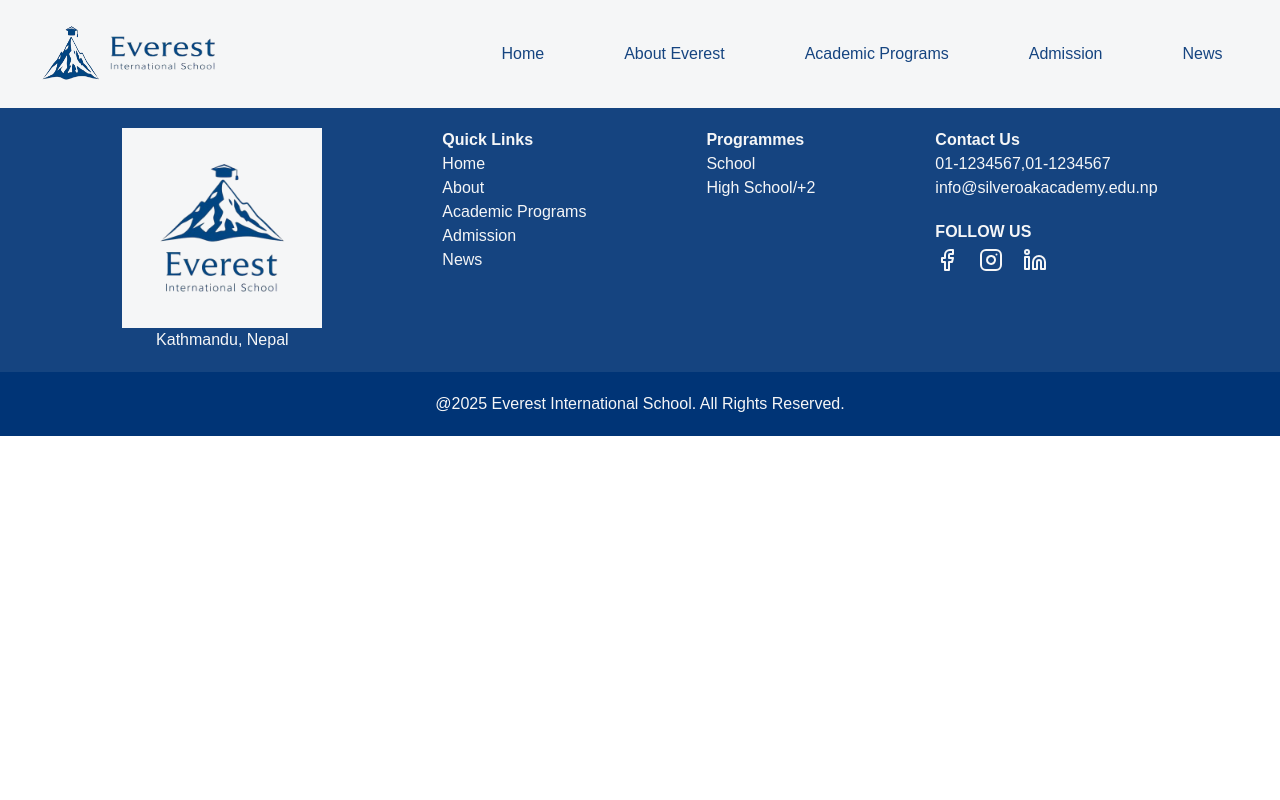
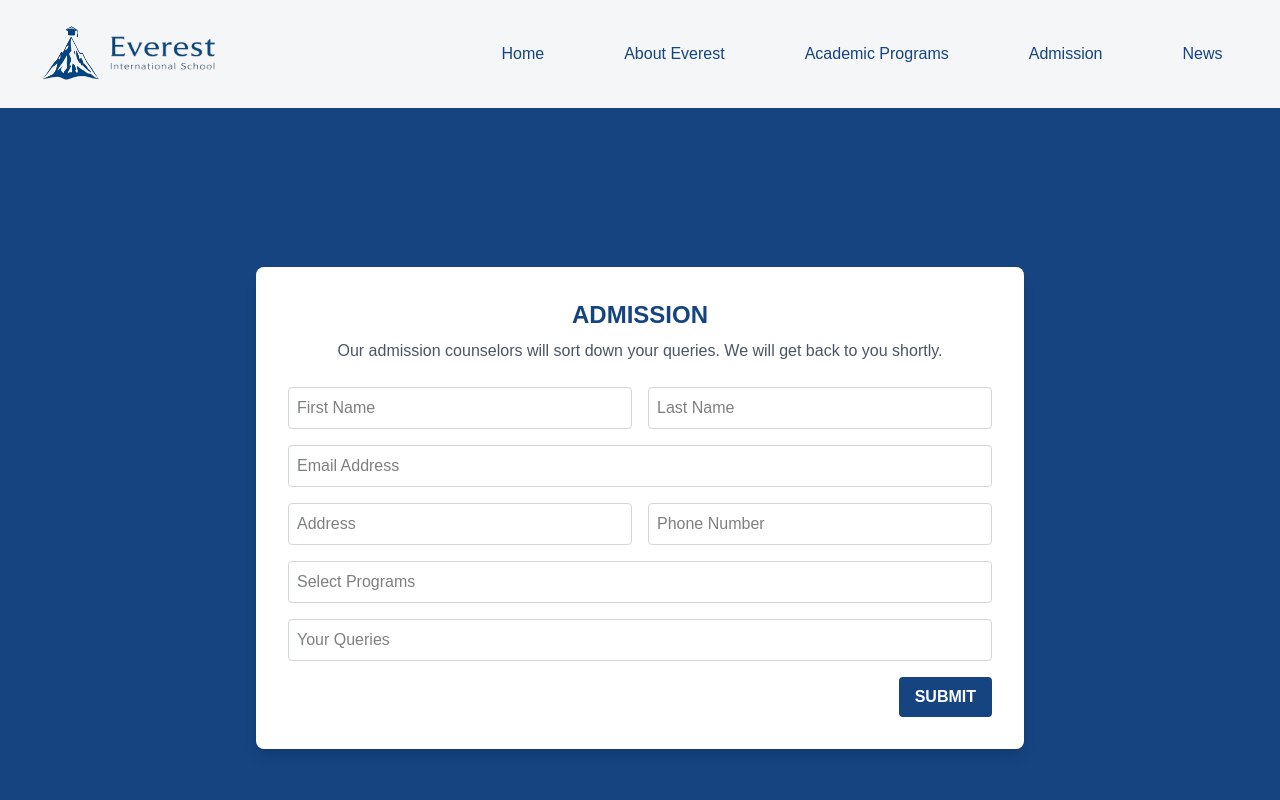
Before and after one commit to riyaz-soni5/School-College-Management-Website, a React (Vite) app: page / in a window 1280 px wide. Shown: the top 800 px of the page. Built offline with nearby package versions, Linux system fonts and the light colour scheme.

Commit message:
Admission Form

```diff
--- a/src/App.tsx
+++ b/src/App.tsx
@@ -1,16 +1,17 @@
-import Header from './components/Header'
-import Footer from './components/footer'
+import Header from "./components/Header";
+import Footer from "./components/footer";
+import AdmissionForm from "./pages/AdmissionForm";
 
-import './App.css'
+import "./App.css";
 
 function App() {
   return (
     <>
-    <Header/>
-    <Footer/>
-
+      <Header></Header>
+      <AdmissionForm></AdmissionForm>
+      <Footer></Footer>
     </>
-  )
+  );
 }
 
-export default App
+export default App;
--- /dev/null
+++ b/src/pages/AdmissionForm.tsx
@@ -0,0 +1,81 @@
+export default function AdmissionForm() {
+  return (
+    <div className="flex flex-col min-h-screen">
+      {/* Main section with full height between Nav & Footer */}
+      <div className="flex-1 flex justify-center items-center bg-[#154480]">
+        <div className="bg-white p-8 rounded-lg shadow-lg w-full max-w-3xl">
+          {/* Title */}
+          <h1 className="text-[#154480] text-2xl font-bold text-center mb-2">
+            ADMISSION
+          </h1>
+          <p className="text-gray-600 text-center mb-6 whitespace-nowrap">
+            Our admission counselors will sort down your queries. We will get
+            back to you shortly.
+          </p>
+
+          {/* Form */}
+          <form className="space-y-4">
+            {/* Row 1 */}
+            <div className="grid grid-cols-2 gap-4">
+              <input
+                type="text"
+                placeholder="First Name"
+                className="border border-gray-300 rounded p-2 w-full focus:outline-none focus:ring-2 focus:ring-blue-400"
+              />
+              <input
+                type="text"
+                placeholder="Last Name"
+                className="border border-gray-300 rounded p-2 w-full focus:outline-none focus:ring-2 focus:ring-blue-400"
+              />
+            </div>
+
+            {/* Row 2 */}
+            <input
+              type="email"
+              placeholder="Email Address"
+              className="border border-gray-300 rounded p-2 w-full focus:outline-none focus:ring-2 focus:ring-blue-400"
+            />
+
+            {/* Row 3 */}
+            <div className="grid grid-cols-2 gap-4">
+              <input
+                type="text"
+                placeholder="Address"
+                className="border border-gray-300 rounded p-2 w-full focus:outline-none focus:ring-2 focus:ring-blue-400"
+              />
+              <input
+                type="text"
+                placeholder="Phone Number"
+                className="border border-gray-300 rounded p-2 w-full focus:outline-none focus:ring-2 focus:ring-blue-400"
+              />
+            </div>
+
+            {/* Row 4 */}
+            <input
+              type="text"
+              placeholder="Select Programs"
+              className="border border-gray-300 rounded p-2 w-full focus:outline-none focus:ring-2 focus:ring-blue-400"
+            />
+
+            {/* Row 5 */}
+            <input
+              type="text"
+              placeholder="Your Queries"
+              className="border border-gray-300 rounded p-2 w-full focus:outline-none focus:ring-2 focus:ring-blue-400"
+            />
+
+            {/* Submit Button */}
+            <div className="flex justify-end">
+              <button
+                type="submit"
+                className="bg-[#154480] text-white font-bold px-4 py-2 rounded hover:bg-blue-900"
+              >
+                SUBMIT
+              </button>
+            </div>
+          </form>
+        </div>
+      </div>
+    </div>
+  );
+}
```
